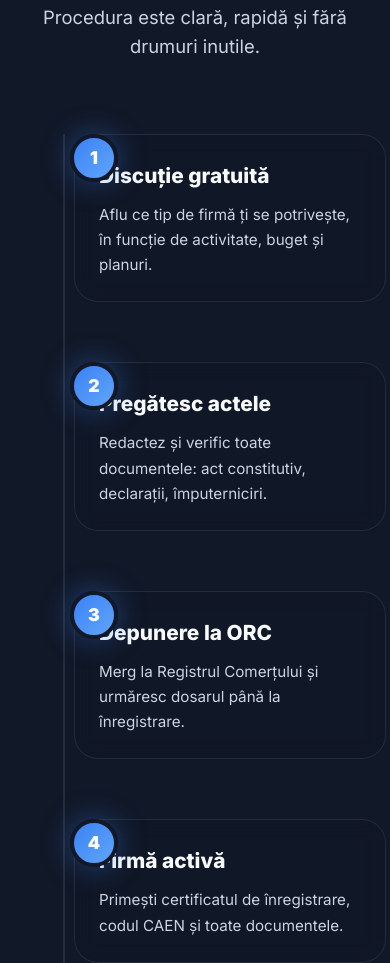
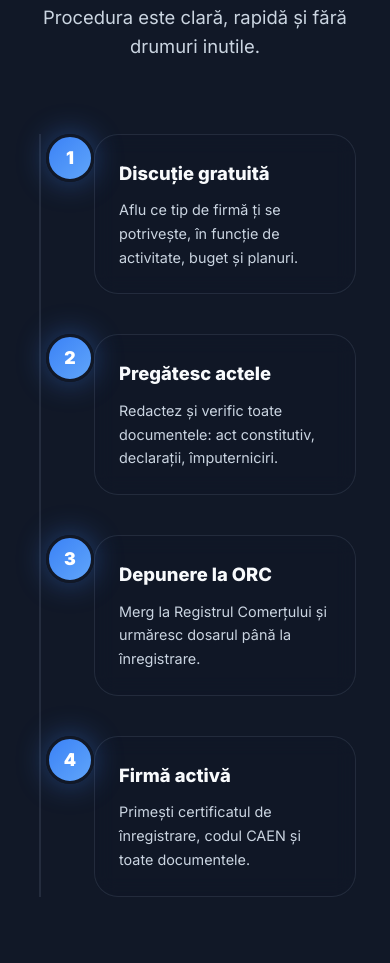
Before and after one commit to robertmathe89-pixel/Infintari-Firme, a website: page index.html in a window 390 px wide. Shown: the part 4152-5115 px from the top of the page. Drawn offline with nearby package versions, Linux system fonts and the light colour scheme; animation ran at ten frames a second.

Commit message:
Fix mobile timeline number overlap

```diff
--- a/styles.css
+++ b/styles.css
@@ -1522,26 +1522,41 @@ section {
   }
 
   .timeline {
-    padding-left: 40px;
+    padding-left: 0;
   }
 
   .timeline-line,
   .timeline-progress {
-    left: 40px;
+    left: 20px;
   }
 
   .timeline-step:nth-child(odd),
   .timeline-step:nth-child(even) {
     flex-direction: column;
+    align-items: flex-start;
+    margin-bottom: 40px;
   }
 
   .timeline-content {
-    width: 100%;
+    width: calc(100% - 60px);
     margin-left: 60px;
+    padding: 24px;
   }
 
   .timeline-number {
-    left: 40px;
+    left: 20px;
+    width: 44px;
+    height: 44px;
+    font-size: 1.1rem;
+    border-width: 3px;
+  }
+
+  .timeline-content h3 {
+    font-size: 1.15rem;
+  }
+
+  .timeline-content p {
+    font-size: 0.9rem;
   }
 
   .footer-content {
@@ -1624,6 +1639,20 @@ section {
 
   .timeline-content {
     margin-left: 50px;
+    width: calc(100% - 50px);
+    padding: 20px;
+  }
+
+  .timeline-line,
+  .timeline-progress {
+    left: 16px;
+  }
+
+  .timeline-number {
+    left: 16px;
+    width: 36px;
+    height: 36px;
+    font-size: 1rem;
   }
 
   .stats-card {
```
